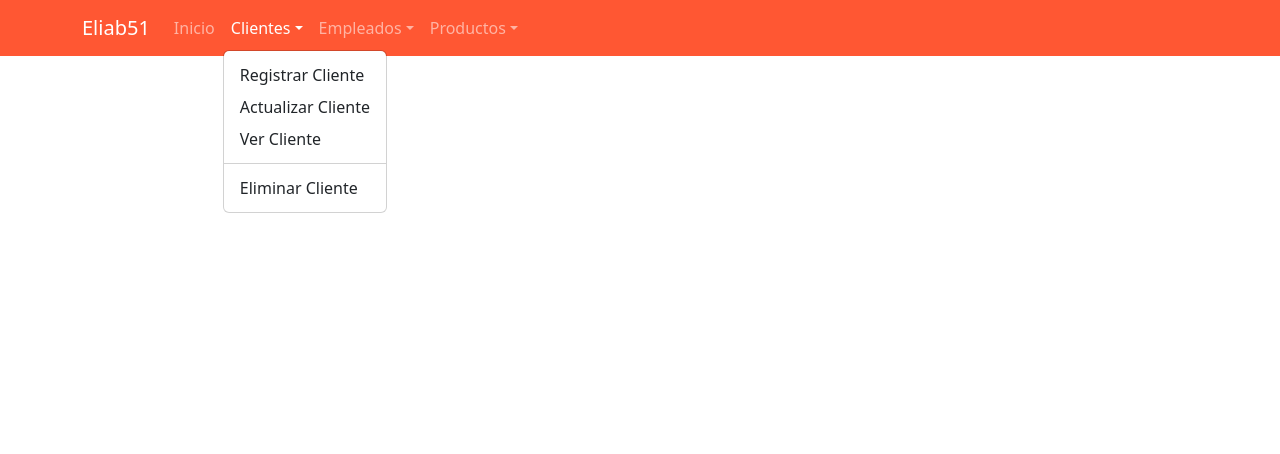
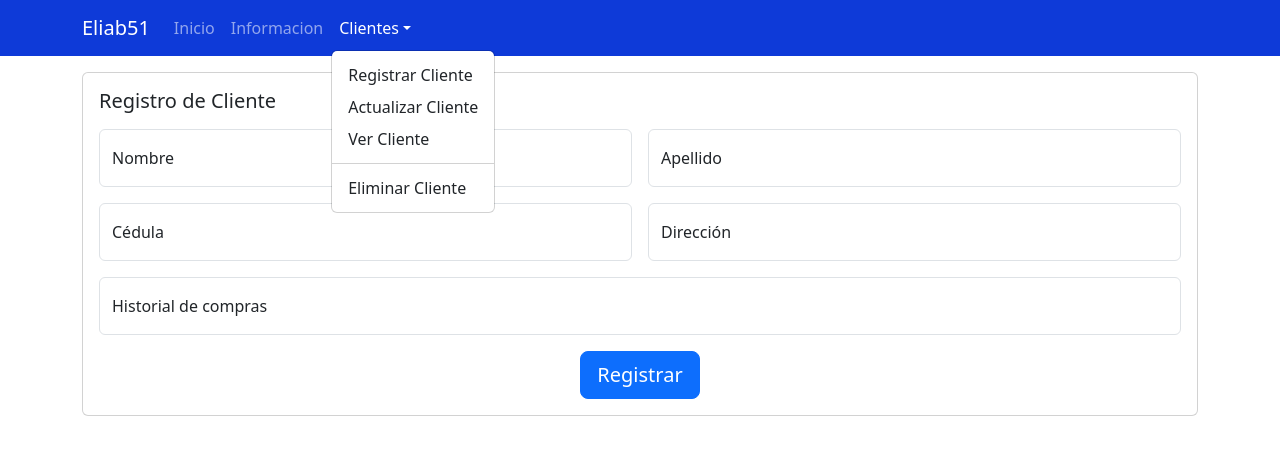
Before and after one commit to eliabjselvacruz/frontend_eliab, a React (Create React App) app: page /customer in a window 1280 px wide. Both pictures are taken after a click on the button "Clientes". Shown: the top 454 px of the page. Built offline with nearby package versions, Linux system fonts and the light colour scheme.

Commit message:
Agregando enrutamiento entre paginas. Creacion de formulario de registro de cliente.

```diff
--- a/package.json
+++ b/package.json
@@ -10,6 +10,7 @@
     "react": "^18.2.0",
     "react-bootstrap": "^2.9.0",
     "react-dom": "^18.2.0",
+    "react-router-dom": "^6.16.0",
     "react-scripts": "5.0.1",
     "web-vitals": "^2.1.4"
   },
--- a/src/App.css
+++ /dev/null
@@ -1,3 +0,0 @@
-.navbar-color {
-  background-color: #ff5733; /* Color de fondo personalizado */
-}
--- a/src/App.js
+++ b/src/App.js
@@ -1,12 +1,18 @@
-import logo from './logo.svg';
-import './App.css';
-import Header from './components/Header';
+import React from 'react';
+import { BrowserRouter as Router, Route, Routes } from 'react-router-dom';
+import Home from './pages/Home';
+import About from './pages/About';
+import Customer from './pages/Customer';
 
 function App() {
   return (
-    <div>
-      < Header />
-    </div>
+    <Router>
+      <Routes>
+        <Route path="/" element={<Home />} />
+        <Route path="/about" element={<About />} />
+        <Route path="/customer" element={<Customer />} />
+      </Routes>
+    </Router>
   );
 }
 
--- a/src/components/Header.js
+++ b/src/components/Header.js
@@ -1,12 +1,7 @@
 import React, { useState } from 'react';
-import 'bootstrap/dist/css/bootstrap.min.css'; // Importa el CSS de Bootstrap
-import Navbar from 'react-bootstrap/Navbar'; // Importa el componente Navbar de Bootstrap
-import Nav from 'react-bootstrap/Nav'; // Importa el componente Nav de Bootstrap
-import Offcanvas from 'react-bootstrap/Offcanvas'; // Importa el componente Offcanvas de Bootstrap
-import Button from 'react-bootstrap/Button'; // Importa el componente Button de Bootstrap
-import NavDropdown from 'react-bootstrap/NavDropdown'; // Importa el componente NavDropDown de Bootstrap
-import Container from 'react-bootstrap/Container'; // Importa el componente Container de Bootstrap
-
+import 'bootstrap/dist/css/bootstrap.min.css';
+import { Navbar, Nav, Offcanvas, Button, NavDropdown, Container } from 'react-bootstrap';
+import { Link } from 'react-router-dom';
 
 function Header() {
   const [showMenu, setShowMenu] = useState(false);
@@ -28,43 +23,29 @@ function Header() {
           />
           <Navbar.Collapse id="basic-navbar-nav">
             <Nav className="ml-auto">
-              <Nav.Link href="#home">Inicio</Nav.Link>
+              <Nav.Link>
+                <Link to="/" className="link-unstyled">Inicio</Link>
+              </Nav.Link>
+              <Nav.Link>
+                <Link to="/about" className="link-unstyled">Informacion</Link>
+              </Nav.Link>
               <NavDropdown title="Clientes" id="clientes">
-                <NavDropdown.Item href="#">Registrar Cliente</NavDropdown.Item>
-                <NavDropdown.Item href="#">
-                  Actualizar Cliente
+                <NavDropdown.Item>
+                  <Link to="/customer" className="link-unstyled">Registrar Cliente</Link>
                 </NavDropdown.Item>
-                <NavDropdown.Item href="#">Ver Cliente</NavDropdown.Item>
+                <NavDropdown.Item>
+                  <Link to="/actualizar-cliente" className="link-unstyled">Actualizar Cliente</Link>
+                </NavDropdown.Item>
+                <NavDropdown.Item>
+                  <Link to="/ver-cliente" className="link-unstyled">Ver Cliente</Link>
+                </NavDropdown.Item>
                 <NavDropdown.Divider />
-                <NavDropdown.Item href="#">
-                  Eliminar Cliente
-                </NavDropdown.Item>
-              </NavDropdown>
-              <NavDropdown title="Empleados" id="empleados">
-                <NavDropdown.Item href="#">Registrar Empleado</NavDropdown.Item>
-                <NavDropdown.Item href="#">
-                  Actualizar Empleado
-                </NavDropdown.Item>
-                <NavDropdown.Item href="#">Ver Empleado</NavDropdown.Item>
-                <NavDropdown.Divider />
-                <NavDropdown.Item href="#">
-                  Eliminar Empleado
-                </NavDropdown.Item>
-              </NavDropdown>
-              <NavDropdown title="Productos" id="productos">
-                <NavDropdown.Item href="#">Registrar Producto</NavDropdown.Item>
-                <NavDropdown.Item href="#">
-                  Actualizar Producto
-                </NavDropdown.Item>
-                <NavDropdown.Item href="#">Ver Producto</NavDropdown.Item>
-                <NavDropdown.Divider />
-                <NavDropdown.Item href="#">
-                  Eliminar Producto
+                <NavDropdown.Item>
+                  <Link to="/eliminar-cliente" className="link-unstyled">Eliminar Cliente</Link>
                 </NavDropdown.Item>
               </NavDropdown>
             </Nav>
           </Navbar.Collapse>
-          {/* Botón para mostrar/ocultar el menú lateral */}
           <Button
             variant="outline-light"
             onClick={toggleMenu}
@@ -77,7 +58,6 @@ function Header() {
         </Container>
       </Navbar>
 
-
       {/* Menú lateral (Offcanvas) */}
       <Offcanvas show={showMenu} onHide={toggleMenu} placement="start">
         <Offcanvas.Header closeButton>
@@ -85,38 +65,25 @@ function Header() {
         </Offcanvas.Header>
         <Offcanvas.Body>
           <Nav className="flex-column">
-            <Nav.Link href="#home">Inicio</Nav.Link>
+            <Nav.Link>
+              <Link to="/" className="link-unstyled">Inicio</Link>
+            </Nav.Link>
+            <Nav.Link>
+              <Link to="/about" className="link-unstyled">About</Link>
+            </Nav.Link>
             <NavDropdown title="Clientes" id="clientes">
-              <NavDropdown.Item href="#">Registrar Cliente</NavDropdown.Item>
-              <NavDropdown.Item href="#">
-                Actualizar Cliente
+              <NavDropdown.Item>
+                <Link to="/customer" className="link-unstyled">Registrar Cliente</Link>
               </NavDropdown.Item>
-              <NavDropdown.Item href="#">Ver Cliente</NavDropdown.Item>
+              <NavDropdown.Item>
+                <Link to="/actualizar-cliente" className="link-unstyled">Actualizar Cliente</Link>
+              </NavDropdown.Item>
+              <NavDropdown.Item>
+                <Link to="/ver-cliente" className="link-unstyled">Ver Cliente</Link>
+              </NavDropdown.Item>
               <NavDropdown.Divider />
-              <NavDropdown.Item href="#">
-                Eliminar Cliente
-              </NavDropdown.Item>
-            </NavDropdown>
-            <NavDropdown title="Empleados" id="empleados">
-              <NavDropdown.Item href="#">Registrar Empleado</NavDropdown.Item>
-              <NavDropdown.Item href="#">
-                Actualizar Empleado
-              </NavDropdown.Item>
-              <NavDropdown.Item href="#">Ver Empleado</NavDropdown.Item>
-              <NavDropdown.Divider />
-              <NavDropdown.Item href="#">
-                Eliminar Empleado
-              </NavDropdown.Item>
-            </NavDropdown>
-            <NavDropdown title="Productos" id="productos">
-              <NavDropdown.Item href="#">Registrar Producto</NavDropdown.Item>
-              <NavDropdown.Item href="#">
-                Actualizar Producto
-              </NavDropdown.Item>
-              <NavDropdown.Item href="#">Ver Producto</NavDropdown.Item>
-              <NavDropdown.Divider />
-              <NavDropdown.Item href="#">
-                Eliminar Producto
+              <NavDropdown.Item>
+                <Link to="/eliminar-cliente" className="link-unstyled">Eliminar Cliente</Link>
               </NavDropdown.Item>
             </NavDropdown>
           </Nav>
--- /dev/null
+++ b/src/pages/About.js
@@ -0,0 +1,16 @@
+// About.js
+import React from 'react';
+import { Link } from 'react-router-dom';
+import Header from '../components/Header';
+import '../styles/App.css';
+
+function About() {
+  return(
+    <div>
+      <Header />
+      <Link to="/">Ir a inicio</Link>
+    </div>
+  );
+}
+
+export default About;
--- /dev/null
+++ b/src/pages/Customer.js
@@ -0,0 +1,131 @@
+import React, { useState } from 'react';
+import { Form, Row, Col, Container, FloatingLabel, Card, Button } from 'react-bootstrap';
+import Header from '../components/Header';
+import '../styles/App.css';
+
+function Customer() {
+
+  // Crear un estado para cada campo del formulario
+  const [nombre, setNombre] = useState('');
+  const [apellido, setApellido] = useState('');
+  const [cedula, setCedula] = useState('');
+  const [direccionEnvio, setDireccionEnvio] = useState('');
+  const [historialdecompras, setHistorialDeCompras] = useState('');
+
+  // Función para manejar el envío del formulario
+  const handleSubmit = async (e) => {
+    e.preventDefault();
+
+    // Crear un objeto con los datos del formulario
+    const formData = {
+      nombre,
+      apellido,
+      cedula,
+      direccionEnvio,
+      historialdecompras,
+    };
+
+    try {
+      // Realizar una solicitud HTTP al backend para enviar los datos
+      const response = await fetch('http://localhost:5000/crud/createClientes', {
+        method: 'POST',
+        headers: {
+          'Content-Type': 'application/json',
+        },
+        body: JSON.stringify(formData),
+      });
+
+      if (response.ok) {
+        // El registro se creó exitosamente
+        alert('Registro exitoso');
+        // Reiniciar los campos del formulario
+        setNombre('');
+        setApellido('');
+        setCedula('');
+        setDireccionEnvio('');
+        setHistorialDeCompras('');
+      } else {
+        alert('Error al registrar el cliente');
+      }
+    } catch (error) {
+      console.error('Error en la solicitud:', error);
+      alert('Error en la solicitud al servidor');
+    }
+  };
+
+  return(
+    <div>
+      <Header />
+
+      <Container>
+        <Card className="mt-3">
+          <Card.Body>
+            <Card.Title>Registro de Cliente</Card.Title>
+            <Form className="mt-3" onSubmit={handleSubmit}>
+              <Row className="g-3">
+                <Col sm="6" md="6" lg="6">
+                  <FloatingLabel controlId="nombre" label="Nombre">
+                    <Form.Control
+                      type="text"
+                      placeholder="Ingrese el nombre"
+                      value={nombre}
+                      onChange={(e) => setNombre(e.target.value)}
+                    />
+                  </FloatingLabel>
+                </Col>
+                <Col sm="6" md="6" lg="6">
+                  <FloatingLabel controlId="apellido" label="Apellido">
+                    <Form.Control
+                      type="text"
+                      placeholder="Ingrese el apellido"
+                      value={apellido}
+                      onChange={(e) => setApellido(e.target.value)}
+                    />
+                  </FloatingLabel>
+                </Col>
+                <Col sm="12" md="6" lg="6">
+                  <FloatingLabel controlId="cedula" label="Cédula">
+                    <Form.Control
+                      type="text"
+                      placeholder="Ingrese la cédula"
+                      value={cedula}
+                      onChange={(e) => setCedula(e.target.value)}
+                    />
+                  </FloatingLabel>
+                </Col>
+                <Col sm="12" md="6" lg="6">
+                  <FloatingLabel controlId="direccion" label="Dirección">
+                    <Form.Control
+                      type="text"
+                      placeholder="Ingrese la dirección"
+                      value={direccionEnvio}
+                      onChange={(e) => setDireccionEnvio(e.target.value)}
+                    />
+                  </FloatingLabel>
+                </Col>
+                <Col sm="12" md="12" lg="12">
+                  <FloatingLabel controlId="historialdecompras" label="Historial de compras">
+                    <Form.Control
+                      type="text"
+                      placeholder="Ingrese el historial de compras"
+                      value={historialdecompras}
+                      onChange={(e) => setHistorialDeCompras(e.target.value)}
+                    />
+                  </FloatingLabel>
+                </Col>
+              </Row>
+              <div className="center-button">
+                <Button variant="primary" type="submit" className="mt-3" size="lg">
+                  Registrar
+                </Button>
+              </div>
+            </Form>
+          </Card.Body>
+        </Card>
+      </Container>
+
+    </div>
+  );
+}
+
+export default Customer;
--- /dev/null
+++ b/src/pages/Home.js
@@ -0,0 +1,15 @@
+import React from 'react';
+import { Link } from 'react-router-dom';
+import Header from '../components/Header';
+import '../styles/App.css';
+
+function Home() {
+  return(
+    <div>
+      <Header />
+      <Link to="/about">Ir a Informacion</Link>
+    </div>
+  );
+}
+
+export default Home;
--- /dev/null
+++ b/src/styles/App.css
@@ -0,0 +1,12 @@
+.navbar-color {
+  background-color: #0e3ad8; /* Color de fondo personalizado */
+}
+
+.link-unstyled {
+  text-decoration: none; /* Elimina el subrayado */
+  color: inherit; /* Usa el color heredado (generalmente, el color predeterminado) */
+}
+
+.center-button {
+  text-align: center;
+}
```
Also changed, not shown: 1 other file (tests, documents, lock files or other folders).
